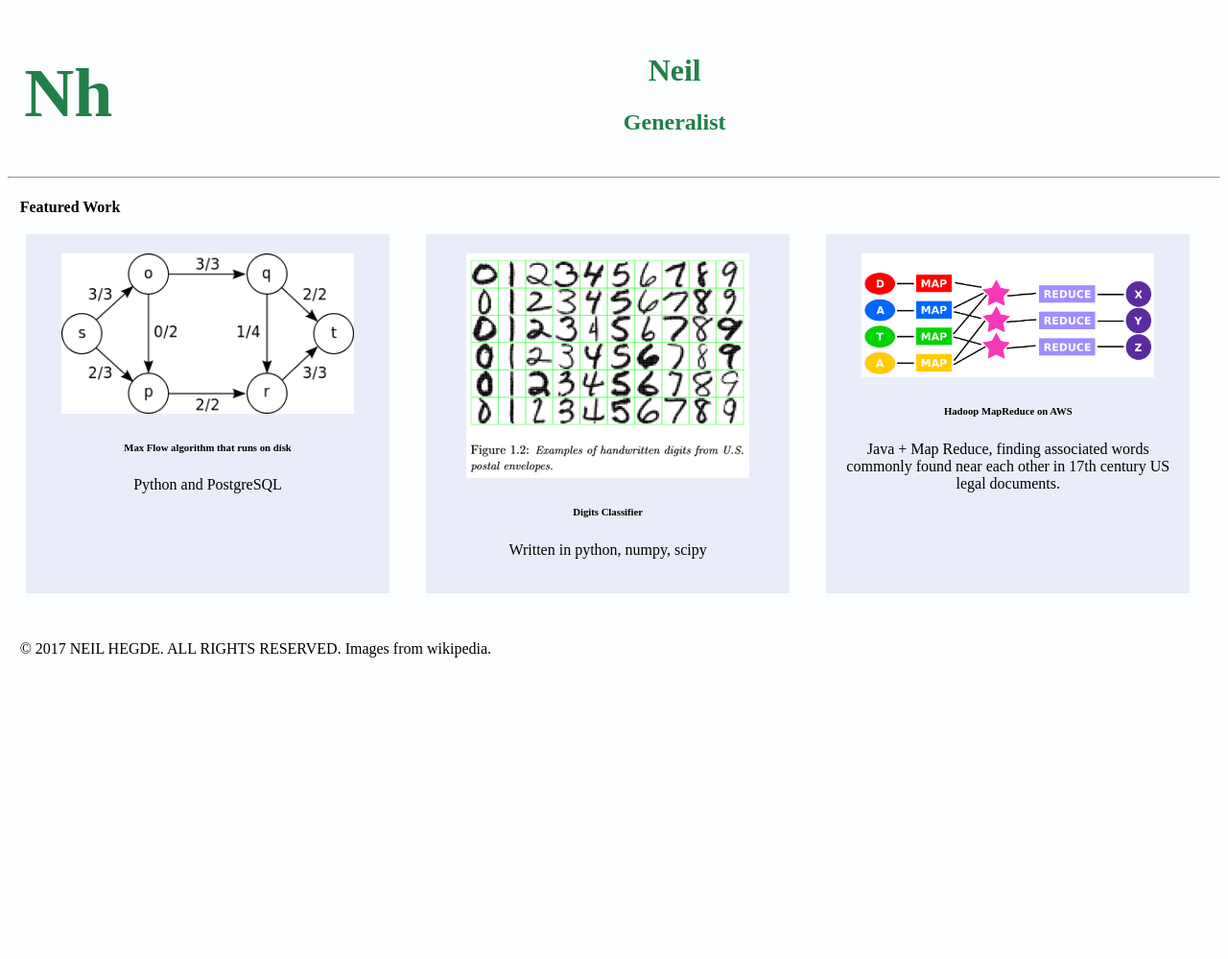
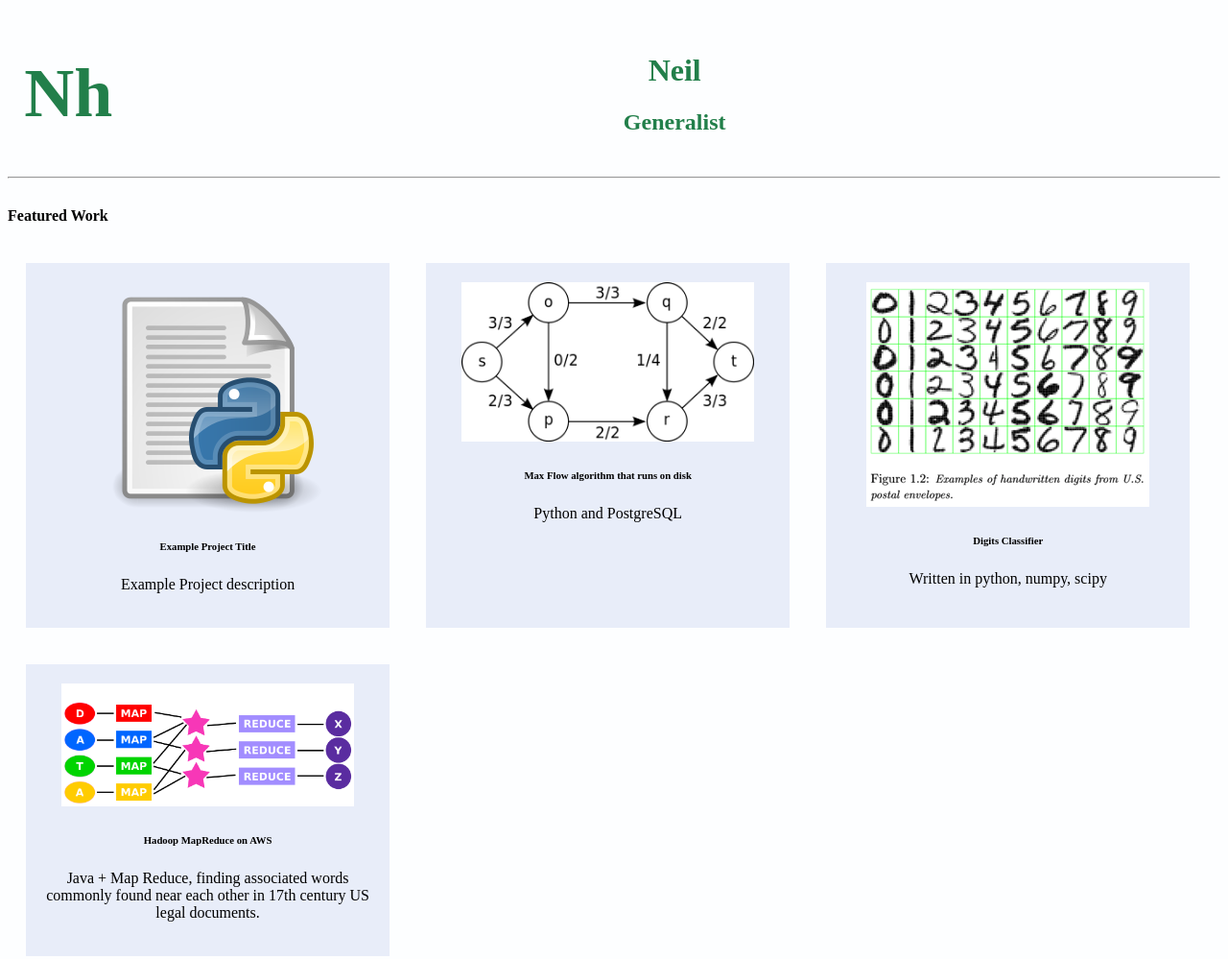
Before and after one commit to nhhegde/portfolio_zero_may_2017, a plain HTML site: page index.html in a window 1280 px wide. Shown: the top 999 px of the page at 96% size. Before the commit the page ends 800 px from the top, so only its background shows below. Drawn offline with Linux system fonts and the light colour scheme.

Commit message:
second commit, added container div and an example project

```diff
--- a/index.html
+++ b/index.html
@@ -27,9 +27,18 @@
 
          </section>
 -->
+        <h4 class>Featured Work</h4>
         <section class="projects">
-            <h4 class>Featured Work</h4>
             <!-- grid of projects -->
+            <article class="project">
+                <a class="invisible-link" href="http://www.github.com">
+                    <img src="imgs/python_document.png" alt="image of python document icon from wikimedia commons" >
+                    <h6>Example Project Title</h6>
+                    <p>
+                        Example Project description
+                    </p>
+                </a>
+            </article>
             <article class="project">
                 <!-- a project -->
                 <a class="invisible-link" href="http://www.github.com">
```
Also changed, not shown: css/custom.css (+8 -0 lines), imgs/python_document.png (added).
